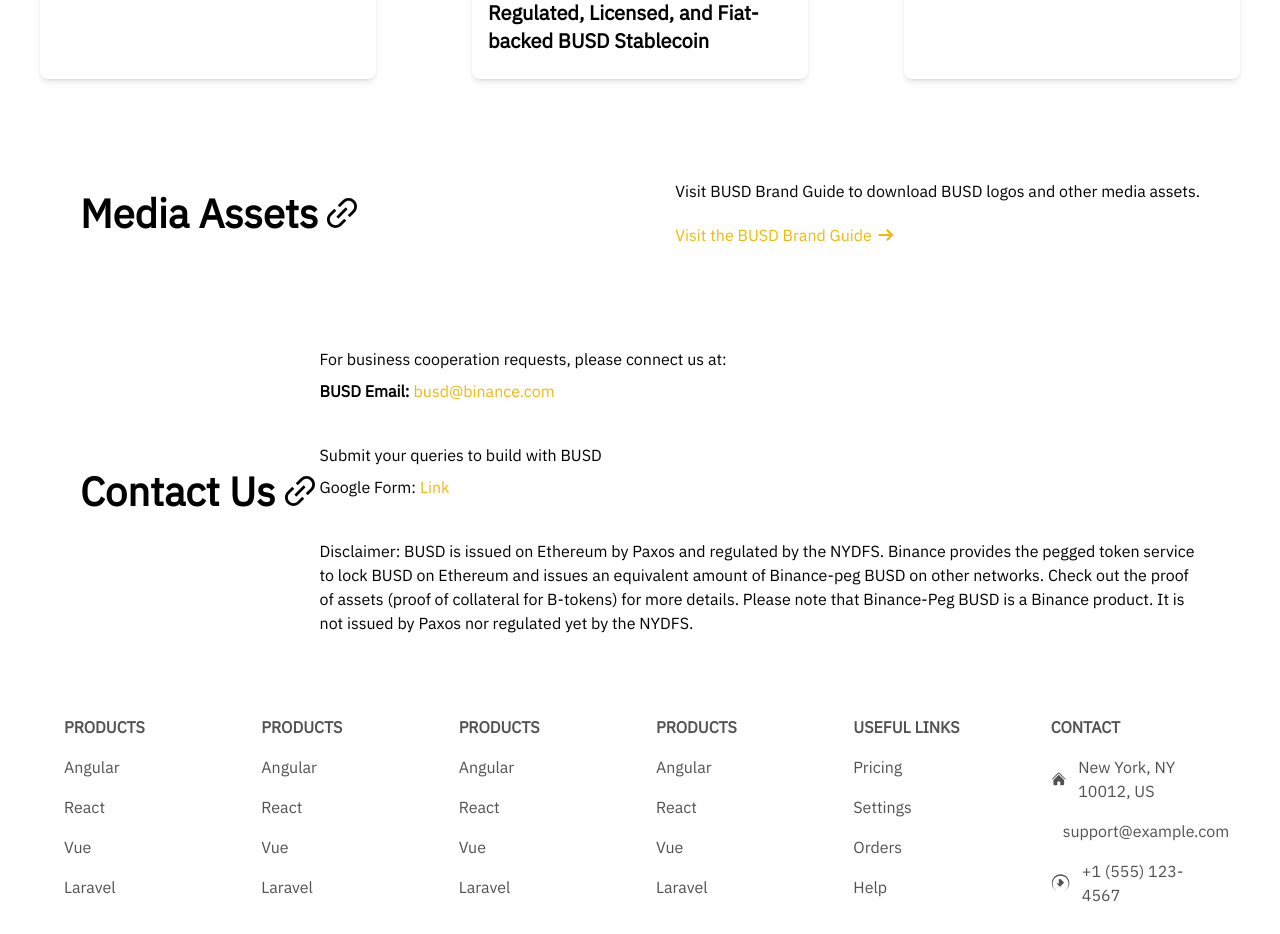
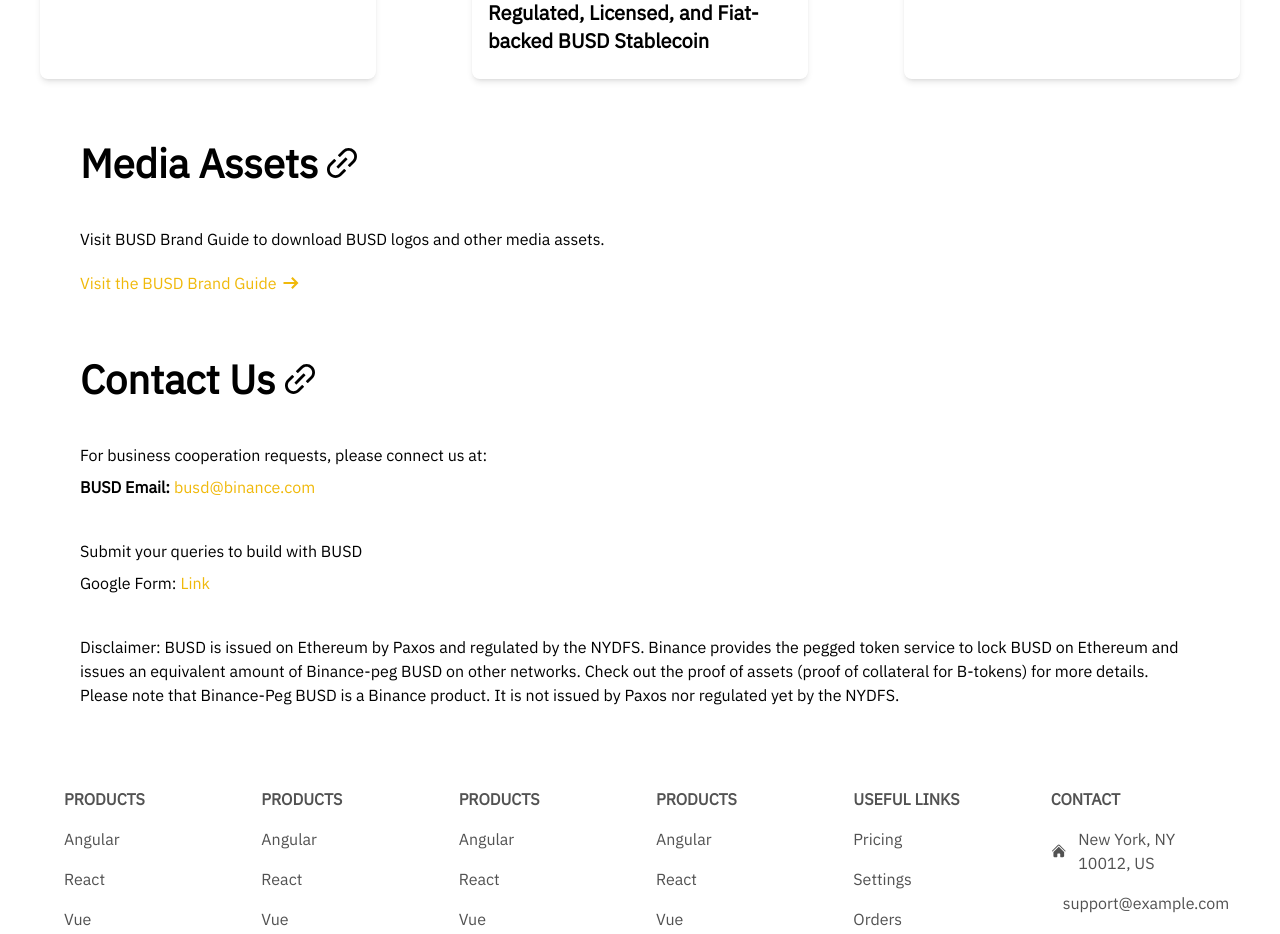
Before and after one commit to nahianhasan161/stable-coin-react, a Next.js app: page / in a window 1280 px wide. Shown: the part 4460-5394 px from the top of the page. Built offline with nearby package versions, Linux system fonts and the light colour scheme.

Commit message:
fix: flex property of contact and media

```diff
--- a/src/app/components/home/ContactUsSection.tsx
+++ b/src/app/components/home/ContactUsSection.tsx
@@ -12,7 +12,7 @@
   return (
     <>
     <section className="mt-5 md:px-10 ">
-     <div className="px-10 sm:flex items-center justify-between">
+     <div className="px-10 flex flex-col">
             <HeadingTitle title={props.title} />
 
           <div className='my-10  space-y-10'>
--- a/src/app/components/home/MediaAssetsSection.tsx
+++ b/src/app/components/home/MediaAssetsSection.tsx
@@ -11,7 +11,7 @@
   return (
     <>
     <section className="mt-5 md:px-10 ">
-     <div className="px-10 sm:flex items-center justify-between">
+     <div className="px-10 flex flex-col ">
             <HeadingTitle title={props.title} />
 
           <div className='my-10  '>
```
